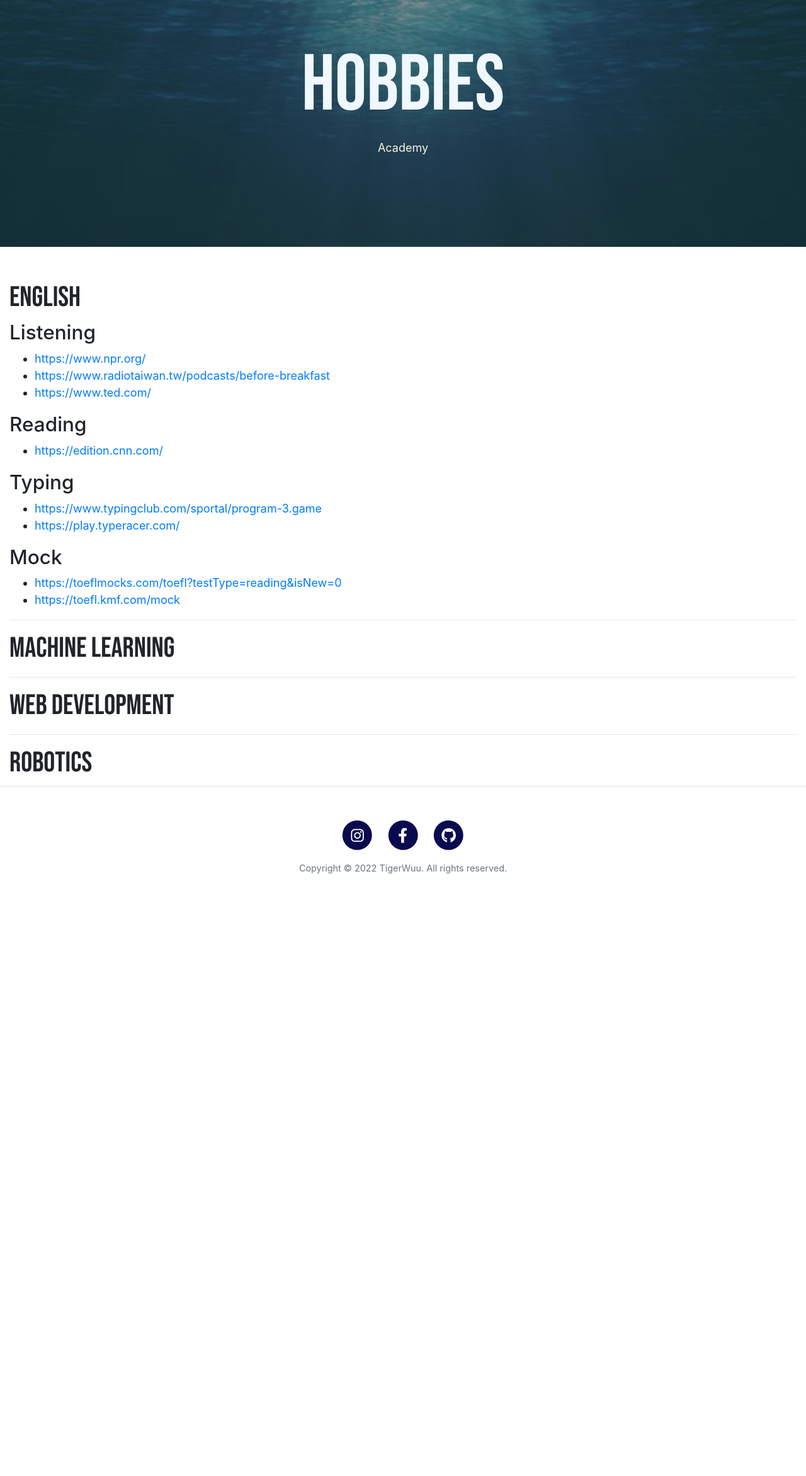
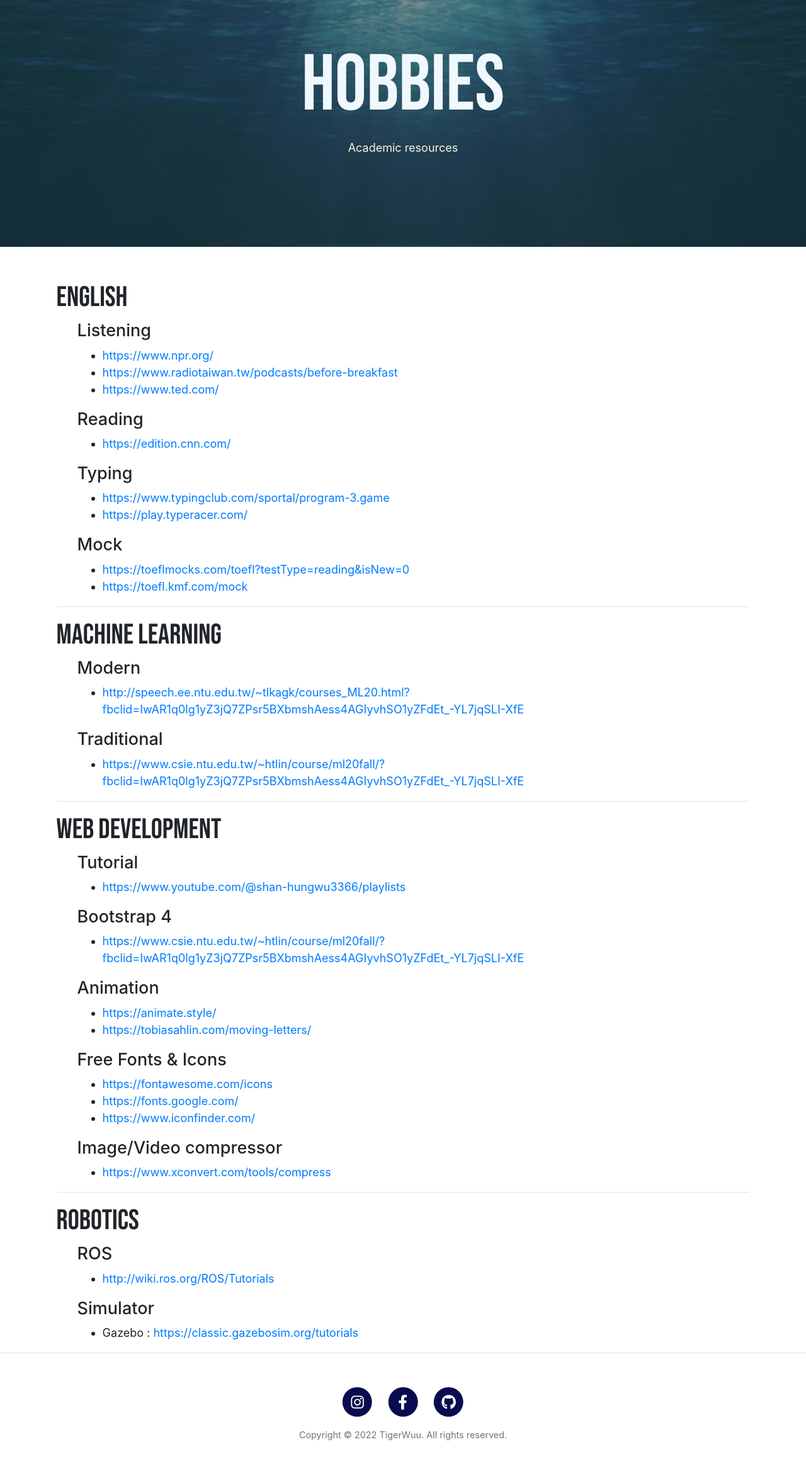
Before and after one commit to TigerWuu/tigerwuu.github.io, a PHP site: page /hobbies_Aca.html in a window 1280 px wide. Shown: the part 83-2427 px from the top of the page at 63% size. Before the commit the page ends 1470 px from the top, so only its background shows below. Run offline with PHP 8.4, Linux system fonts and the light colour scheme; some libraries are stand-ins or nearby versions; some web fonts are replaced.

Commit message:
Add: academic resources

```diff
--- a/hobbies.html
+++ b/hobbies.html
@@ -56,7 +56,9 @@
       </div>
     </nav>
 
-    <div class="container-fluid search hobby-all" id="all-body">
+    <div class="container-fluid search all" id="all-body">
+      <div class="space"></div>
+      <div class="hobby-all">
         <div class="row outer-v justify-content-center justify-content-md-around align-items-end">
           <a href="hobbies_TT.html" class="btn btn-outline-secondary btn-lg outer-button outer-TT" role="button"></a>
           <a href="" class="btn btn-outline-secondary btn-lg outer-button outer-G disabled" role="button"></a>
@@ -69,6 +71,7 @@
           <a href="" class="btn btn-outline-secondary btn-lg outer-button outer-Q disabled" role="button"></a>
         </div>
       </div>
+    </div>
 
 
     <script src="https://code.jquery.com/jquery-3.2.1.slim.min.js" integrity="sha384-KJ3o2DKtIkvYIK3UENzmM7KCkRr/rE9/Qpg6aAZGJwFDMVNA/GpGFF93hXpG5KkN" crossorigin="anonymous"></script>
--- a/hobbies_Aca.html
+++ b/hobbies_Aca.html
@@ -5,6 +5,7 @@
     <meta name="viewport" content="width=devicewidth, initial-scale=1, shrink-to-fit=no">
     <link rel="stylesheet" href="https://cdn.jsdelivr.net/npm/bootstrap@4.0.0/dist/css/bootstrap.min.css" integrity="sha384-Gn5384xqQ1aoWXA+058RXPxPg6fy4IWvTNh0E263XmFcJlSAwiGgFAW/dAiS6JXm" crossorigin="anonymous">
     <link rel="stylesheet" href="styles/main.css">
+    <link rel="stylesheet" href="styles/hobbies_Aca.css">
     <!-- animation -->
     <link rel="stylesheet" href="https://cdnjs.cloudflare.com/ajax/libs/animate.css/4.1.1/animate.min.css"/>
     <!-- Font Awesome icons (free version)-->
@@ -61,7 +62,7 @@
                <div class="col-md-10 col-lg-8 col-xl-7">
                    <div class="site-heading">
                        <h1>Hobbies</h1>
-                       <span class="subheading">Academy</span>
+                       <span class="subheading">Academic resources</span>
                    </div>
                </div>
            </div>
@@ -70,33 +71,79 @@
     <!--scrollspy and side Nav-->
     <div class="container-fluid search" id="all-body-hobbies">
       <h1>English</h1>
-        <h3>Listening</h3>
+        <div class="learning-content">
+          <h4>Listening</h4>
           <ul>
             <li><a href="https://www.npr.org/">https://www.npr.org/</a></li>
             <li><a href="https://www.radiotaiwan.tw/podcasts/before-breakfast">https://www.radiotaiwan.tw/podcasts/before-breakfast</a></li>
             <li><a href="https://www.ted.com/">https://www.ted.com/</a></li>
           </ul>
-        <h3>Reading</h3>
+          <h4>Reading</h4>
           <ul>
             <li><a href="https://edition.cnn.com/">https://edition.cnn.com/</a></li>
           </ul>
-        <h3>Typing</h3>
+          <h4>Typing</h4>
           <ul>
             <li><a href="https://www.typingclub.com/sportal/program-3.game">https://www.typingclub.com/sportal/program-3.game</a></li>
             <li><a href="https://play.typeracer.com/">https://play.typeracer.com/</a></li>
           </ul>
-        <h3>Mock</h3>
+          <h4>Mock</h4>
           <ul>
             <li><a href="https://toeflmocks.com/toefl?testType=reading&isNew=0">https://toeflmocks.com/toefl?testType=reading&isNew=0</a></li>
             <li><a href="https://toefl.kmf.com/mock">https://toefl.kmf.com/mock</a></li>
           </ul>
-
+        </div>
       <hr></hr>
       <h1>Machine learning</h1>
+        <div class="learning-content">
+         <h4>Modern</h4>
+         <ul>
+           <li><a href="http://speech.ee.ntu.edu.tw/~tlkagk/courses_ML20.html?fbclid=IwAR1q0lg1yZ3jQ7ZPsr5BXbmshAess4AGIyvhSO1yZFdEt_-YL7jqSLI-XfE">http://speech.ee.ntu.edu.tw/~tlkagk/courses_ML20.html?fbclid=IwAR1q0lg1yZ3jQ7ZPsr5BXbmshAess4AGIyvhSO1yZFdEt_-YL7jqSLI-XfE</a></li>
+         </ul>
+         <h4>Traditional</h4>
+         <ul>
+           <li><a href="https://www.csie.ntu.edu.tw/~htlin/course/ml20fall/?fbclid=IwAR1q0lg1yZ3jQ7ZPsr5BXbmshAess4AGIyvhSO1yZFdEt_-YL7jqSLI-XfE">https://www.csie.ntu.edu.tw/~htlin/course/ml20fall/?fbclid=IwAR1q0lg1yZ3jQ7ZPsr5BXbmshAess4AGIyvhSO1yZFdEt_-YL7jqSLI-XfE</a></li>
+         </ul>
+        </div>
       <hr></hr>
       <h1>Web Development</h1>
+        <div class="learning-content">
+         <h4>Tutorial</h4>
+         <ul>
+           <li><a href="https://www.youtube.com/@shan-hungwu3366/playlists">https://www.youtube.com/@shan-hungwu3366/playlists</a></li>
+         </ul>
+         <h4>Bootstrap 4</h4>
+         <ul>
+           <li><a href="https://www.csie.ntu.edu.tw/~htlin/course/ml20fall/?fbclid=IwAR1q0lg1yZ3jQ7ZPsr5BXbmshAess4AGIyvhSO1yZFdEt_-YL7jqSLI-XfE">https://www.csie.ntu.edu.tw/~htlin/course/ml20fall/?fbclid=IwAR1q0lg1yZ3jQ7ZPsr5BXbmshAess4AGIyvhSO1yZFdEt_-YL7jqSLI-XfE</a></li>
+         </ul>
+         <h4>Animation</h4>
+         <ul>
+           <li><a href="https://animate.style/">https://animate.style/</a></li>
+           <li><a href="https://tobiasahlin.com/moving-letters/">https://tobiasahlin.com/moving-letters/</a></li>
+         </ul>
+         <h4>Free Fonts & Icons</h4>
+         <ul>
+           <li><a href="https://fontawesome.com/icons">https://fontawesome.com/icons</a></li>
+           <li><a href="https://fonts.google.com/">https://fonts.google.com/</a></li>
+           <li><a href="https://www.iconfinder.com/">https://www.iconfinder.com/</a></li>
+         </ul>
+         <h4>Image/Video compressor</h4>
+         <ul>
+           <li><a href="https://www.xconvert.com/tools/compress">https://www.xconvert.com/tools/compress</a></li>
+         </ul>
+        </div>
       <hr></hr>
       <h1>Robotics</h1>
+        <div class="learning-content">
+          <h4>ROS</h4>
+          <ul>
+            <li><a href="http://wiki.ros.org/ROS/Tutorials">http://wiki.ros.org/ROS/Tutorials</a></li>
+          </ul>
+          <h4>Simulator</h4>
+          <ul>
+            <li>Gazebo : <a href="https://classic.gazebosim.org/tutorials">https://classic.gazebosim.org/tutorials</a></li>
+          </ul>
+        </div>
     </div>
     <!-- Footer-->
     <footer class="border-top">
--- /dev/null
+++ b/styles/hobbies_Aca.css
@@ -0,0 +1,8 @@
+#all-body-hobbies{
+  margin: 0rem;
+  padding: 0rem 7%;
+}
+
+.learning-content{
+  margin: 0% 3%;
+}
```
Also changed, not shown: styles/hobbies.css (+7 -0 lines). Lines whose indentation alone changed are shown as unchanged.
